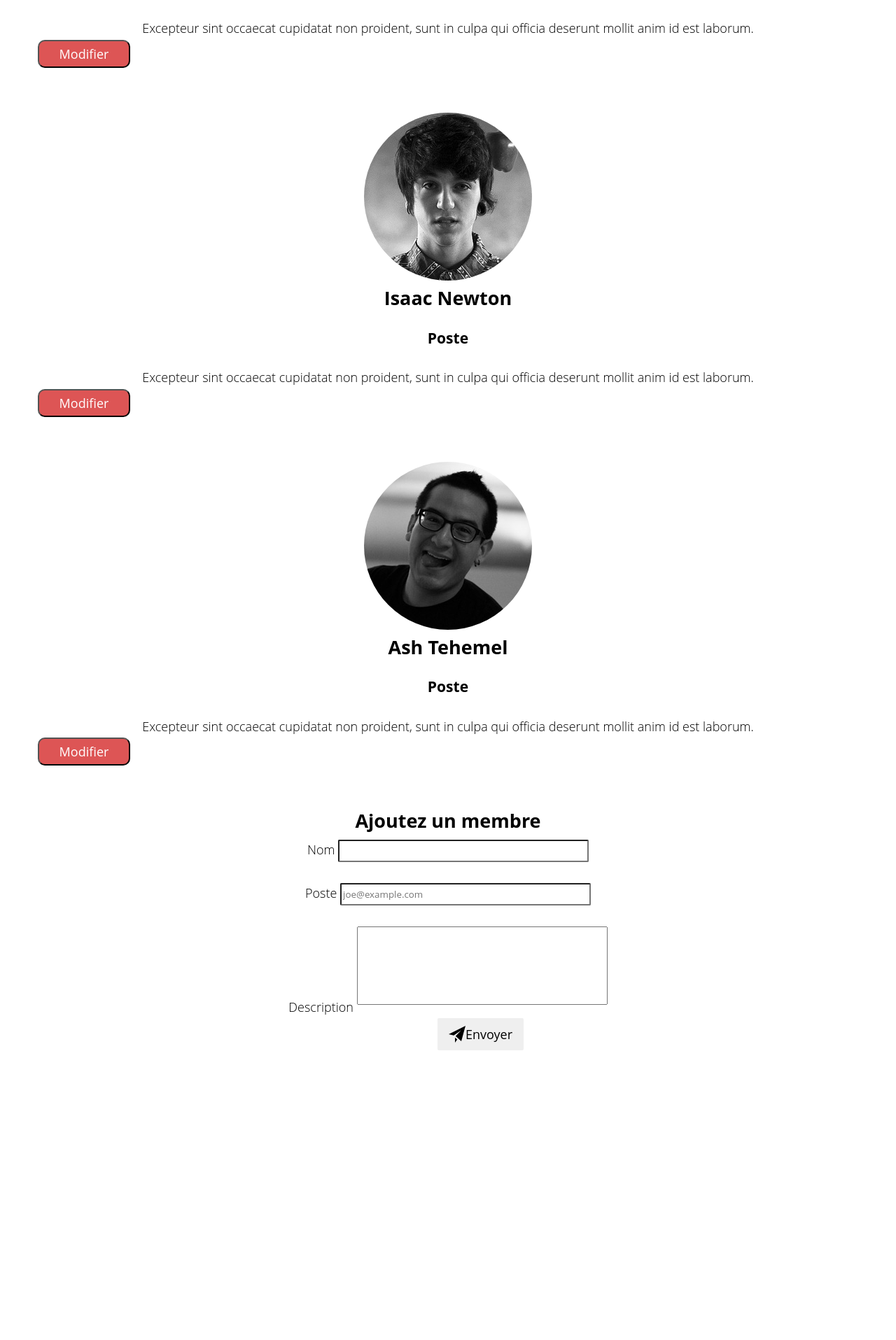
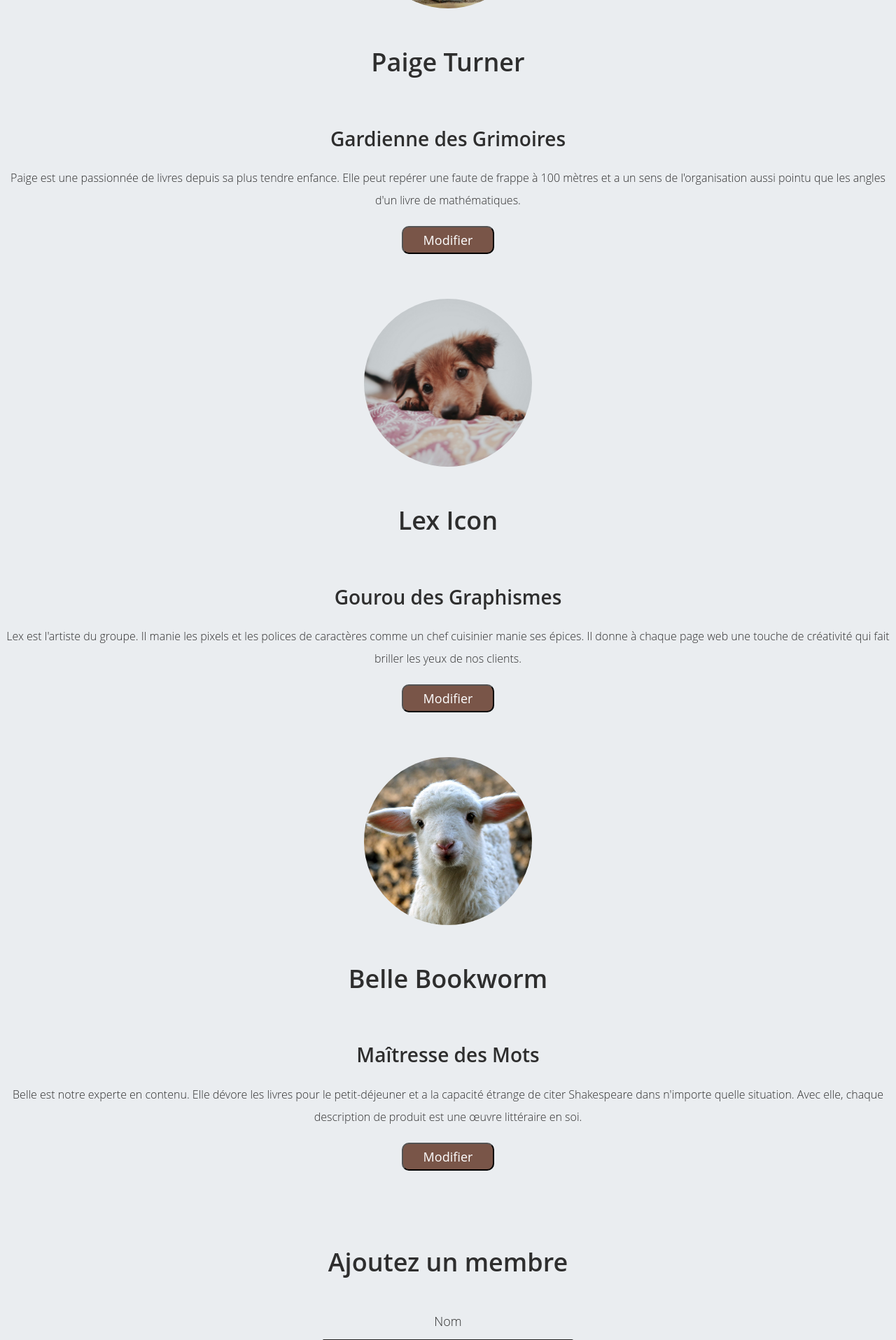
Before and after one commit to ayman-alkhatib/LIBRAIRIE-Welcome-Developpeurs-, a PHP site: page /equipe.html in a window 1280 px wide. Shown: the part 1120-3035 px from the top of the page at 70% size. Before the commit the page ends 2621 px from the top, so only its background shows below. Run offline with PHP 8.4, Linux system fonts and the light colour scheme.

Commit message:
nouvelles photos nouvelles couleurs de boutons

```diff
--- a/equipeStyle.css
+++ b/css/equipeStyle.css
@@ -42,13 +42,14 @@ h1, p, h2 {
 }
 
 .equipier button {
-    background-color: #DD5555;
+    background-color: #795548;
     color: #FFFFFF;
     width: 132px;
     height: 40px;
     border-radius: 10px;
     font-size: 18px;
-    margin-left: 54px;
+    margin-top: 20px;
+    /* margin-left: 54px; */
 }
 
 .equipier a {
@@ -57,7 +58,7 @@ h1, p, h2 {
 
 .equipier {
     margin-top: 64px;
-    display: flex;
+    /* display: flex; */
     flex-direction: column;
     text-align: center;
     justify-content: center;
@@ -66,18 +67,18 @@ h1, p, h2 {
 footer {
     margin-top: 63px;
     height: 476px;
-    /* background-color: #DD5555;
-    color: #FFFFFF; */
+    /* background-color: #DD5555; */
+    /* color: #FFFFFF; */
     /* display: flex;
     flex-direction: column;
     align-items: center; */
 }
 
 .form-row {
-    text-align: center;
-    /* display: flex;
-    flex-direction: column;
-    flex-wrap: wrap; */
+    /* text-align: center; */
+    /* display: flex;  */
+    /* flex-direction: column; */
+    /* flex-wrap: wrap;  */
 }
 
 .form-row input[type="text"],
@@ -102,20 +103,27 @@ footer {
 }
 
 .contact-row {
-    display: flex;
-    justify-content: space-between;
+    /* display: flex; */
+    /* justify-content: space-between; */
 }
 
 .form-row button {
-    width: 123px;
-    height: 46px;
-    font-family: "Open Sans", sans-serif;
+    background-color: #795548;
+    color: #FFFFFF;
+    width: 132px;
+    height: 40px;
+    border-radius: 10px;
     font-size: 18px;
-    border: none;
-    border-radius: 2px;
-    margin-left: 625px;
-    display: flex;
-    flex-wrap: wrap;
-    justify-content: center;
-    align-items: center;
+    /* width: 123px; */
+    /* height: 46px; */
+    /* font-family: "Open Sans", sans-serif; */
+    /* font-size: 18px; */
+    /* border: none; */
+    /* border-radius: 2px; */
+    /* margin-left: 625px; */
+    /* display: flex; */
+    /* flex-wrap: wrap; */
+    /* justify-content: center; */
+    /* align-items: center; */
+    /* vertical-align: middle; */
 }
--- a/equipe.html
+++ b/equipe.html
@@ -6,8 +6,9 @@
     <meta name="viewport" content="width=device-width, initial-scale=1.0">
     <link rel="stylesheet" href="./css/all.css">
     <link rel="stylesheet" href="./css/main.css">
-    <link rel="stylesheet" href="./equipeStyle.css">
-    <script src="equipeScript.js" defer></script>
+    <link rel="stylesheet" href="./css/equipeStyle.css">
+    <link rel="stylesheet" href="./css/styles.css" />
+    <script src="./js/equipeScript.js" defer></script>
     <title>Equipe</title>
 </head>
 
@@ -15,7 +16,7 @@
     <header>
         <div class="container">
             <nav>
-                <img src="./images/books-images/logo.png" alt="">
+                <img src="./images/books-images/logo.png" alt="books-images">
                 <div>LIBRAIRIE "Welcome Développeurs"</div>
                 <ul>
                     <li><a href="./index.html">Le Panier <i class="fas fa-store"></i></a></li>
@@ -28,41 +29,38 @@
     <section class="equipe">
         <div class="equipe-titre">
             <h1><i class="fas fa-people-group"></i> L'EQUIPE</h1>
-            <p>Lorem ipsum dolor sit amet, consectetur adipiscing elit, sed do eiusmod tempor incididunt ut labore et
-                dolore magna aliqua. Ut enim ad minim veniam, quis nostrud exercitation ullamco laboris nisi ut aliquip
-                ex ea commodo consequat. Duis aute irure dolor in reprehenderit in voluptate velit esse cillum dolore eu
-                fugiat nulla pariatur.</p>
+            <p>Plongez dans l'univers hilarant de notre librairie en ligne, où les mots dansent et les livres ont la fâcheuse tendance à s'échapper des rayons pour jouer à cache-cache. Notre équipe est composée de génies excentriques qui transforment chaque clic en éclat de rire. Du gardien des grimoires, expert en détection de fautes de frappe, au maître des mots, capable de transformer chaque description de produit en comédie Shakespearienne, nous sommes là pour vous garantir une expérience littéraire aussi divertissante qu'un spectacle de clowns dans une bibliothèque. Bienvenue dans notre monde où même les pages les plus sérieuses finissent par se plier de rire !</p>
             <!-- <img src="images/equipe-images/team.jpg.png" alt="team"/> -->
         </div>
         <div class="equipe-contenu">
             <div class="equipier">
                 <div class="equipier-photo">
-                    <img src="images/equipe-images/avaone.jpg.png" alt="avaone" />
+                    <img src="images/equipe-images/canard.jpg" alt="avaone" />
                 </div>
-                <h2 id="tex-name">Tex Talign</h2>
-                <h3 id="tex-poste">Poste</h3>
-                <p id="tex-description">Excepteur sint occaecat cupidatat non proident, sunt in culpa qui officia deserunt mollit anim id est laborum.</p>
-                <button id="tex-btn-edit">Modifier</button>
+                <h2 id="paige-name">Paige Turner</h2>
+                <h3 id="paige-poste">Gardienne des Grimoires</h3>
+                <p id="paige-description">Paige est une passionnée de livres depuis sa plus tendre enfance. Elle peut repérer une faute de frappe à 100 mètres et a un sens de l'organisation aussi pointu que les angles d'un livre de mathématiques.</p>
+                <button id="paige-btn-edit">Modifier</button>
             </div>
             <div class="equipier">
                 <div class="equipier-photo">
-                    <img src="images/equipe-images/avatwo.jpg.png" alt="avatwo" />
+                    <img src="images/equipe-images/chien.jpg" alt="avatwo" />
                 </div>
-                <h2 id="marge-name">Marge Inn</h2>
-                <h3 id="marge-poste">Poste</h3>
-                <p id="marge-description">Excepteur sint occaecat cupidatat non proident, sunt in culpa qui officia deserunt mollit anim id est laborum.</p>
-                <button id="marge-btn-edit">Modifier</button>
+                <h2 id="lex-name">Lex Icon</h2>
+                <h3 id="lex-poste">Gourou des Graphismes</h3>
+                <p id="lex-description">Lex est l'artiste du groupe. Il manie les pixels et les polices de caractères comme un chef cuisinier manie ses épices. Il donne à chaque page web une touche de créativité qui fait briller les yeux de nos clients.</p>
+                <button id="lex-btn-edit">Modifier</button>
             </div>
             <div class="equipier">
                 <div class="equipier-photo">
-                    <img src="images/equipe-images/avathree.jpg.png" alt="avathree" />
+                    <img src="images/equipe-images/agneau.jpg" alt="avathree" />
                 </div>
-                <h2 id="isaac-name">Isaac Newton</h2>
-                <h3 id="isaac-poste">Poste</h3>
-                <p id="isaac-description">Excepteur sint occaecat cupidatat non proident, sunt in culpa qui officia deserunt mollit anim id est laborum.</p>
-                <button id="isaac-btn-edit">Modifier</button>
+                <h2 id="belle-name">Belle Bookworm</h2>
+                <h3 id="belle-poste">Maîtresse des Mots</h3>
+                <p id="belle-description">Belle est notre experte en contenu. Elle dévore les livres pour le petit-déjeuner et a la capacité étrange de citer Shakespeare dans n'importe quelle situation. Avec elle, chaque description de produit est une œuvre littéraire en soi.</p>
+                <button id="belle-btn-edit">Modifier</button>
             </div>
-            <div class="equipier">
+            <!-- <div class="equipier">
                 <div class="equipier-photo">
                     <img src="images/equipe-images/avafour.jpg.png" alt="avafour" />
                 </div>
@@ -70,7 +68,7 @@
                 <h3 id="ash-poste">Poste</h3>
                 <p id="ash-description">Excepteur sint occaecat cupidatat non proident, sunt in culpa qui officia deserunt mollit anim id est laborum.</p>
                 <button id="ash-btn-edit">Modifier</button>
-            </div>
+            </div> -->
         </div>
     </section>
     <footer class="form">
@@ -78,17 +76,29 @@
         <form action="" method="get" class="contact-form">
             <!-- <div class="contact-row"> -->
                 <div class="form-row">
+                    <div>
                         <label for="full-name">Nom</label>
+                    </div>
+                    <div>
                         <input type="text" name="full-name" id="full-name">
                     </div>
+                </div>
                 <div class="form-row">
+                    <div>
                         <label for="poste">Poste</label>
-                <input type="text" name="poste" id="poste" placeholder="joe@example.com">
+                    </div>
+                    <div>
+                        <input type="text" name="poste" id="poste">
+                    </div>
                 </div>
             <!-- </div> -->
             <div class="form-row">
+                <div>
                     <label for="description">Description</label>
+                </div>
+                <div>
                     <textarea name="description" id="description"></textarea>
+                </div>
             </div>
             <div class="form-row">
                 <button><img src="images/equipe-images/paper-plane.svg" alt="paper-plane">Envoyer</button>
--- a/equipeScript.js
+++ b/js/equipeScript.js
@@ -20,7 +20,7 @@ function editEquipier (btn, name, poste, description){
     };
 }
 
-editEquipier("tex-btn-edit", "tex-name", "tex-poste", "tex-description");
-editEquipier("marge-btn-edit", "marge-name", "marge-poste", "marge-description");
-editEquipier("isaac-btn-edit", "isaac-name", "isaac-poste", "isaac-description");
-editEquipier("ash-btn-edit", "ash-name", "ash-poste", "ash-description");
+editEquipier("paige-btn-edit", "paige-name", "paige-poste", "paige-description");
+editEquipier("lex-btn-edit", "lex-name", "lex-poste", "lex-description");
+editEquipier("belle-btn-edit", "belle-name", "belle-poste", "belle-description");
+// editEquipier("ash-btn-edit", "ash-name", "ash-poste", "ash-description");
```
Also changed, not shown: images/equipe-images/agneau.jpg (added), images/equipe-images/canard.jpg (added), images/equipe-images/chien.jpg (added), images/equipe-images/owl.jpg (added). Lines whose indentation alone changed are shown as unchanged.
